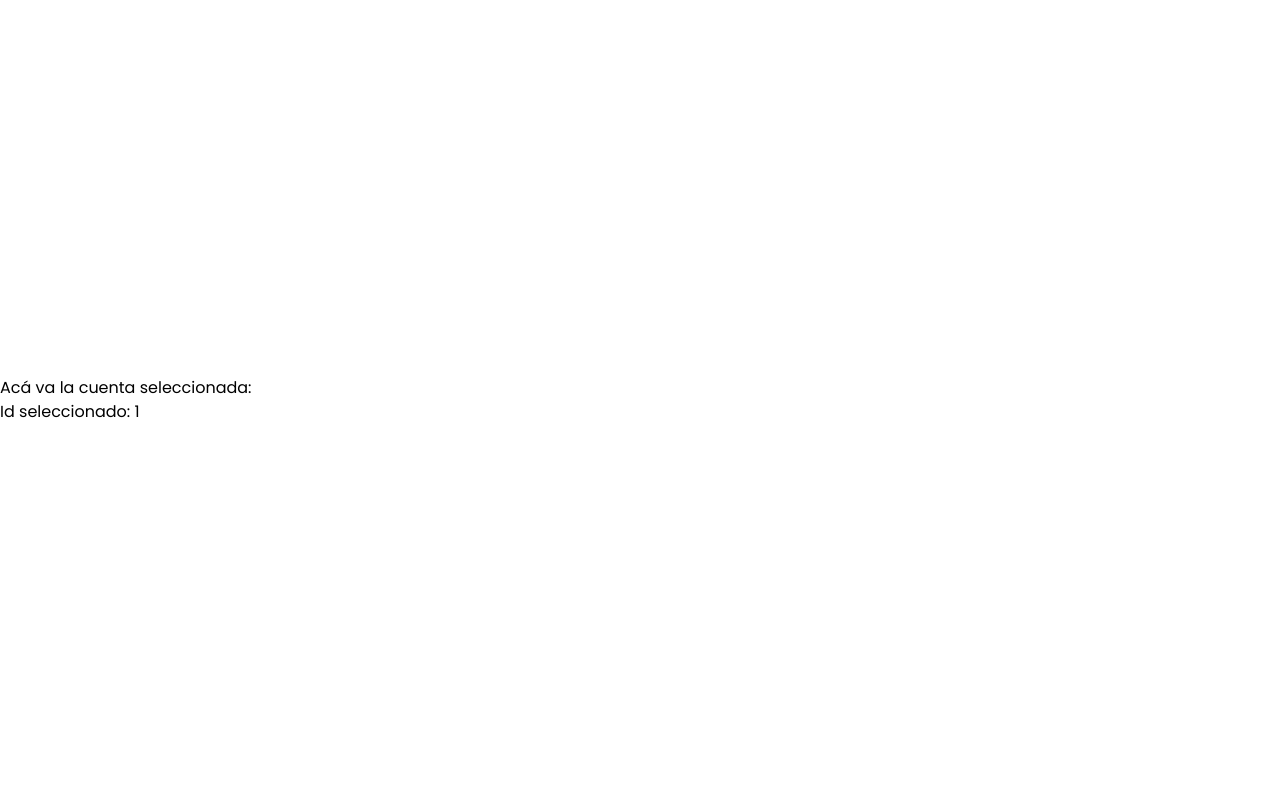
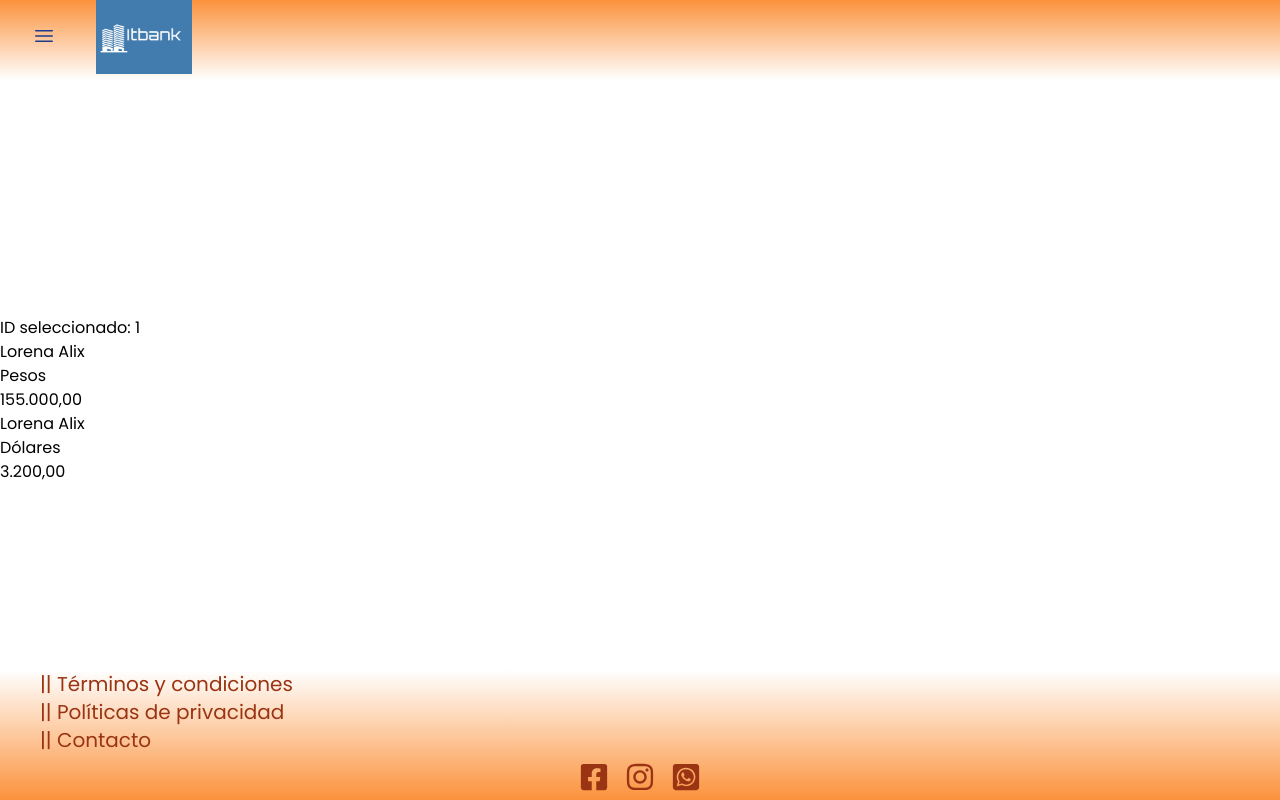
Before and after one commit to NeitRoot/Sprint3-ITBA, a Next.js app: page /cuenta/1 in a window 1280 px wide. Built offline with nearby package versions, Linux system fonts and the light colour scheme.

Commit message:
Captura el id pero muestra info de todo

```diff
--- a/app/cuenta/[id]/page.jsx
+++ b/app/cuenta/[id]/page.jsx
@@ -1,12 +1,27 @@
+import Footer from "@/app/components/Footer";
+import Header from "@/app/components/Header";
+import SideBar from "@/app/components/Sidebar";
+import { cuentas } from "@/app/utils/data";
 
-const PageCuenta = ({ params }) => {
+const fetchCuentaSeleccionada = () => {
+  return cuentas;
+};
+export default async function PageCuenta({ params }) {
   const { id } = params;
+  const cuenta = await fetchCuentaSeleccionada();
   return (
-    <div>
-      <h1>Acá va la cuenta seleccionada:</h1>
-      <p>Id seleccionado: {id}</p>
-    </div>
+    <>
+      <Header />
+      <SideBar />
+      <h1>ID seleccionado: {id}</h1>
+      {cuenta.map((item) => (
+        <div key={item.id}>
+          <p>{item.titular}</p>
+          <p>{item.tipo_cuenta}</p>
+          <p>{item.saldo}</p>
+        </div>
+      ))}
+      <Footer />
+    </>
   );
-};
-
-export default PageCuenta;
+}
--- a/app/cuenta/page.jsx
+++ b/app/cuenta/page.jsx
@@ -41,8 +41,7 @@ export default async function Cuenta() {
                   </li>
                 </ul>
               </div>
-              <Link
-                href="cuenta/1">
+              <Link href="cuenta/[id]" as={`cuenta/${cuenta.id}`}>
                 <button className="flex mx-auto text-white">Ver detalle</button>
               </Link>
             </div>
```
